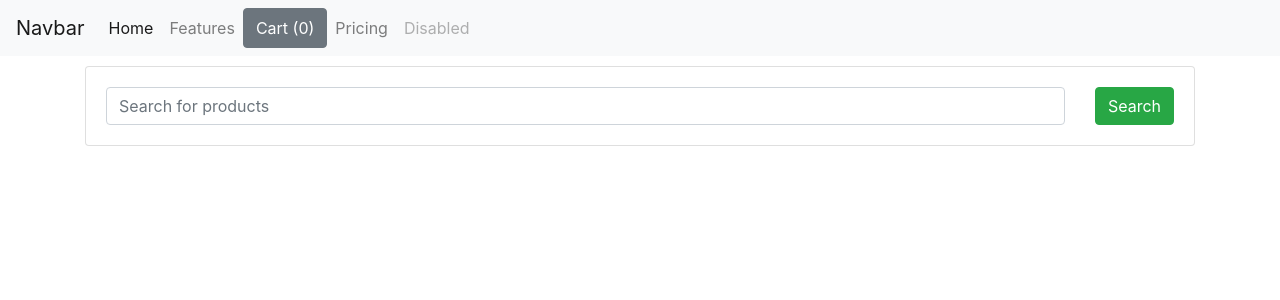
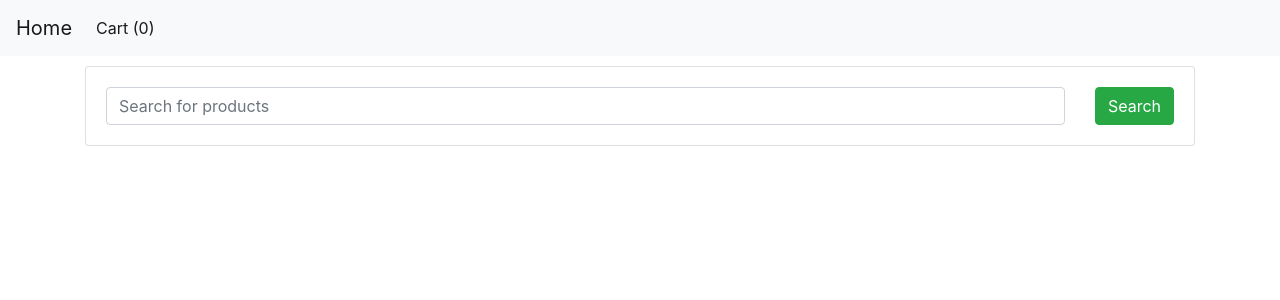
Before and after one commit to douglas86/e-commerce, a Django app: page / in a window 1280 px wide. Shown: the top 300 px of the page. Run offline with Django 3.2, Linux system fonts and the light colour scheme; data that the repository does not hold is empty; some libraries are stand-ins or nearby versions.

Commit message:
reorganised the navbar

```diff
--- a/shop/templates/shop/base.html
+++ b/shop/templates/shop/base.html
@@ -29,8 +29,11 @@
     <title></title>
   </head>
   <body>
-    <nav style="margin-bottom:10px;" class="navbar navbar-expand-lg navbar-light bg-light">
-      <a class="navbar-brand" href="#">Navbar</a>
+    <nav
+      style="margin-bottom: 10px"
+      class="navbar navbar-expand-lg navbar-light bg-light"
+    >
+      <a class="navbar-brand" href="/">Home</a>
       <button
         class="navbar-toggler"
         type="button"
@@ -45,46 +48,11 @@
       <div class="collapse navbar-collapse" id="navbarNav">
         <ul class="navbar-nav">
           <li class="nav-item active">
-            <a class="nav-link" href="#"
-              >Home <span class="sr-only">(current)</span></a
-            >
-          </li>
-          <li class="nav-item">
-            <a class="nav-link" href="#">Features</a>
-          </li>
-          <button
-            type="button"
-            class="btn btn-secondary"
-            data-container="body"
-            data-toggle="popover"
-            data-placement="bottom"
-            data-content="
-						  {% for list1,list2 in zippedList %}
-						  {{ list2 }} Qty: {{ list1 }}
-						  {% endfor %}"
-          >
-            Cart ({{ le }})
-          </button>
-          <li class="nav-item">
-            <a class="nav-link" href="#">Pricing</a>
-          </li>
-          <li class="nav-item">
-            <a
-              class="nav-link disabled"
-              href="#"
-              tabindex="-1"
-              aria-disabled="true"
-              >Disabled</a
-            >
+            <a class="nav-link" href="/checkout"> Cart ({{ le }}) </a>
           </li>
         </ul>
       </div>
     </nav>
     <div class="container">{% block body %} {% endblock %}</div>
-    <script>
-      $(function () {
-        $('[data-toggle="popover"]').popover();
-      });
-    </script>
   </body>
 </html>
```
